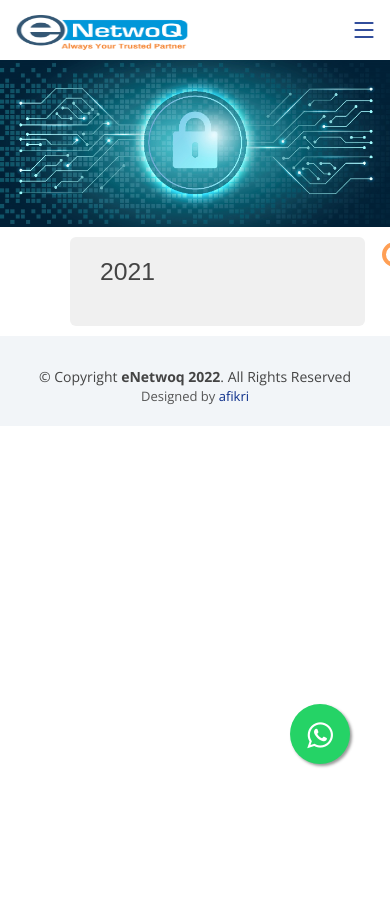
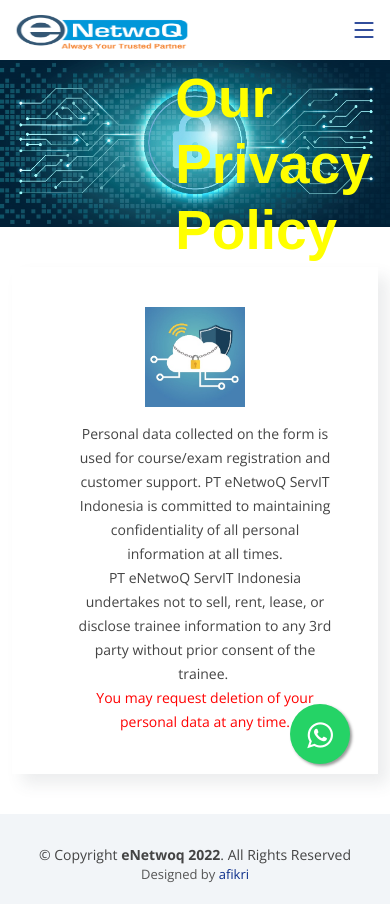
Before and after one commit to afikri/enetwoq, a React (Create React App) app: page /our-policy in a window 390 px wide. Before the commit the page ends 844 px from the top, so only its background shows below. Built offline with nearby package versions, Linux system fonts and the light colour scheme; a web font is replaced by a local one.

Commit message:
Completed our policy  page

```diff
--- a/src/pages/about/Milestone.css
+++ b/src/pages/about/Milestone.css
@@ -21,8 +21,8 @@
   margin-left: -3px;
 }
 
-/* my-Container around content */
-.my-container {
+/* my-service-Container around content */
+.my-service-container {
   padding: 10px 40px;
   position: relative;
   background-color: inherit;
@@ -30,7 +30,7 @@
 }
 
 /* The circles on the timeline */
-.my-container::after {
+.my-service-container::after {
   content: '';
   position: absolute;
   width: 25px;
@@ -43,17 +43,17 @@
   z-index: 1;
 }
 
-/* Place the my-container to the left */
+/* Place the my-service-container to the left */
 .left {
   left: 0;
 }
 
-/* Place the my-container to the right */
+/* Place the my-service-container to the right */
 .right {
   left: 50%;
 }
 
-/* Add arrows to the left my-container (pointing right) */
+/* Add arrows to the left my-service-container (pointing right) */
 .left::before {
   content: " ";
   height: 0;
@@ -67,7 +67,7 @@
   border-color: transparent transparent transparent #FEA501;
 }
 
-/* Add arrows to the right my-container (pointing left) */
+/* Add arrows to the right my-service-container (pointing left) */
 .right::before {
   content: " ";
   height: 0;
@@ -81,7 +81,7 @@
   border-color: transparent #00837D transparent transparent;
 }
 
-/* Fix the circle for my-containers on the right side */
+/* Fix the circle for my-service-containers on the right side */
 .right::after {
   left: -16px;
 }
@@ -101,15 +101,15 @@
   left: 31px;
   }
 
-  /* Full-width my-containers */
-  .my-container {
+  /* Full-width my-service-containers */
+  .my-service-container {
   width: 100%;
   padding-left: 70px;
   padding-right: 25px;
   }
 
   /* Make sure that all arrows are pointing leftwards */
-  .my-container::before {
+  .my-service-container::before {
   left: 60px;
   border: medium solid white;
   border-width: 10px 10px 10px 0;
@@ -121,7 +121,7 @@
   left: 15px;
   }
 
-  /* Make all right my-containers behave like the left ones */
+  /* Make all right my-service-containers behave like the left ones */
   .right {
   left: 0%;
   }
--- a/src/pages/about/Milestones.js
+++ b/src/pages/about/Milestones.js
@@ -10,7 +10,7 @@
       </div>
       <div style={{ background: "grey" }}>
         <div class="timeline" style={{ backgroundColor: "grey" }}>
-          <div class="my-container right">
+          <div class="my-service-container right">
             <div class="content" style={{ backgroundColor: "#00837D" }}>
               <h2>2021</h2>
               <ul>
@@ -29,7 +29,7 @@
               </ul>
             </div>
           </div>
-          <div class="my-container left">
+          <div class="my-service-container left">
             <div class="content" style={{ backgroundColor: "#FEA501" }}>
               <h2>2019</h2>
               <ul>
@@ -45,7 +45,7 @@
               </ul>
             </div>
           </div>
-          <div class="my-container right">
+          <div class="my-service-container right">
             <div class="content" style={{ backgroundColor: "#00837D" }}>
               <h2>2014</h2>
               <p>
@@ -53,7 +53,7 @@
               </p>
             </div>
           </div>
-          <div class="my-container left">
+          <div class="my-service-container left">
             <div class="content" style={{ backgroundColor: "#FEA501" }}>
               <h2>2013</h2>
               <p>
@@ -61,7 +61,7 @@
               </p>
             </div>
           </div>
-          <div class="my-container right">
+          <div class="my-service-container right">
             <div class="content" style={{ backgroundColor: "#00837D" }}>
               <h2>2012</h2>
               <ul>
--- a/src/pages/about/OurPolicy.js
+++ b/src/pages/about/OurPolicy.js
@@ -5,18 +5,33 @@
 const OurPolicy = () => {
   return (
     <div>
-      <div>
-        <img src={privacy} style={{ backgroundPosition: "center", backgroundSize: "cover", margin: "0", height: "80%", width: "100%" }} alt="logo" />
+      <img src={privacy} style={{ backgroundPosition: "center", backgroundSize: "cover", margin: "0", height: "80%", width: "100%" }} alt="logo" />
+      <div style={{ position: "absolute", color: "yellow", top: "20%", left: "70%", transform: "translate(-50%,-50%)" }}>
+        <h1 style={{ marginBottom: "10px", fontSize: "55px", fontWeight: "bolder" }}>Our Privacy Policy</h1>
       </div>
-      <div>
-        <div class="timeline">
-          <div class="my-container">
-            <div class="content" style={{ backgroundColor: "#F0F0F0" }}>
-              <h2>2021</h2>
+
+      <section id="partners">
+        <div className="container">
+          <div className="row gy-4">
+            <div className="col-lg-12">
+              <div className="box">
+                <div className="icon">
+                  <img src={privacy2} style={{ width: "100px", height: "auto" }} alt="logo" />
+                </div>
+                <div style={{ marginLeft: "20px" }}>
+                  <p>
+                    Personal data collected on the form is used for course/exam registration and customer support.
+                    PT eNetwoQ ServIT Indonesia is committed to maintaining confidentiality of all personal information at all times. <br />
+                    PT eNetwoQ ServIT Indonesia undertakes not to sell, rent, lease, or disclose trainee information to any 3rd party without prior consent of the trainee.  <br />
+                  </p>
+                  <p style={{ color: "red" }}>You may request deletion of your personal data at any time.</p>
+                </div>
+              </div>
             </div>
           </div>
         </div>
-      </div>
+      </section>
+
     </div>
   )
 }
```
